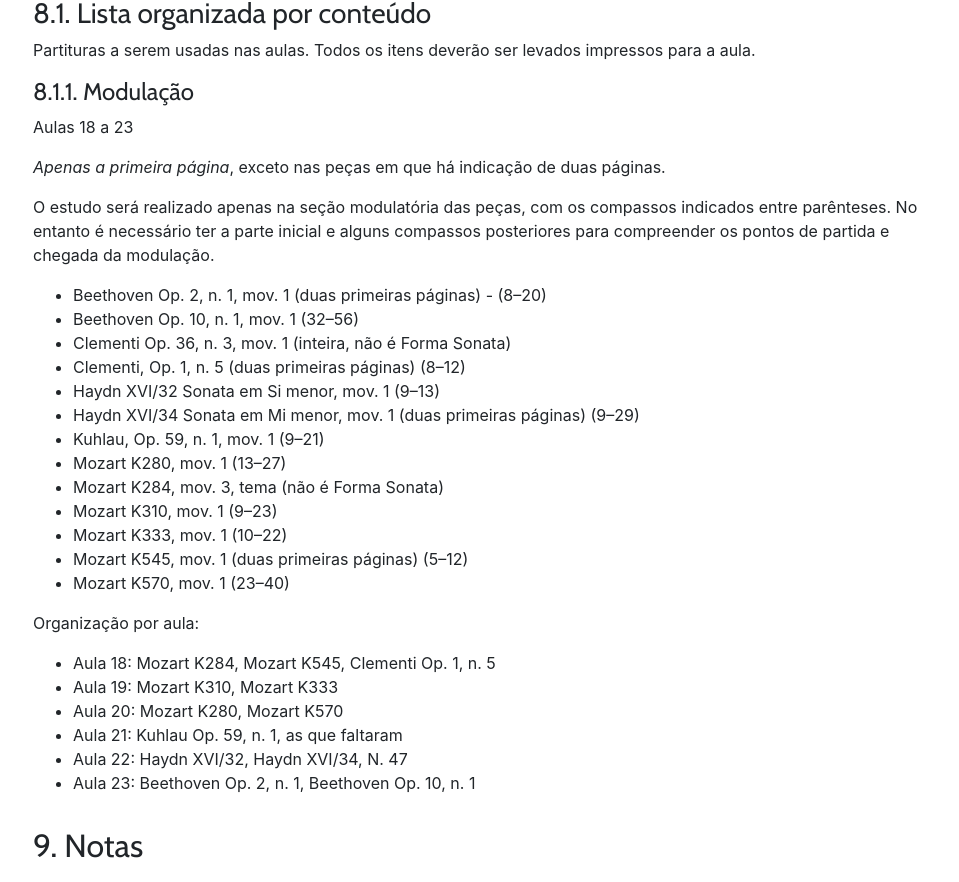
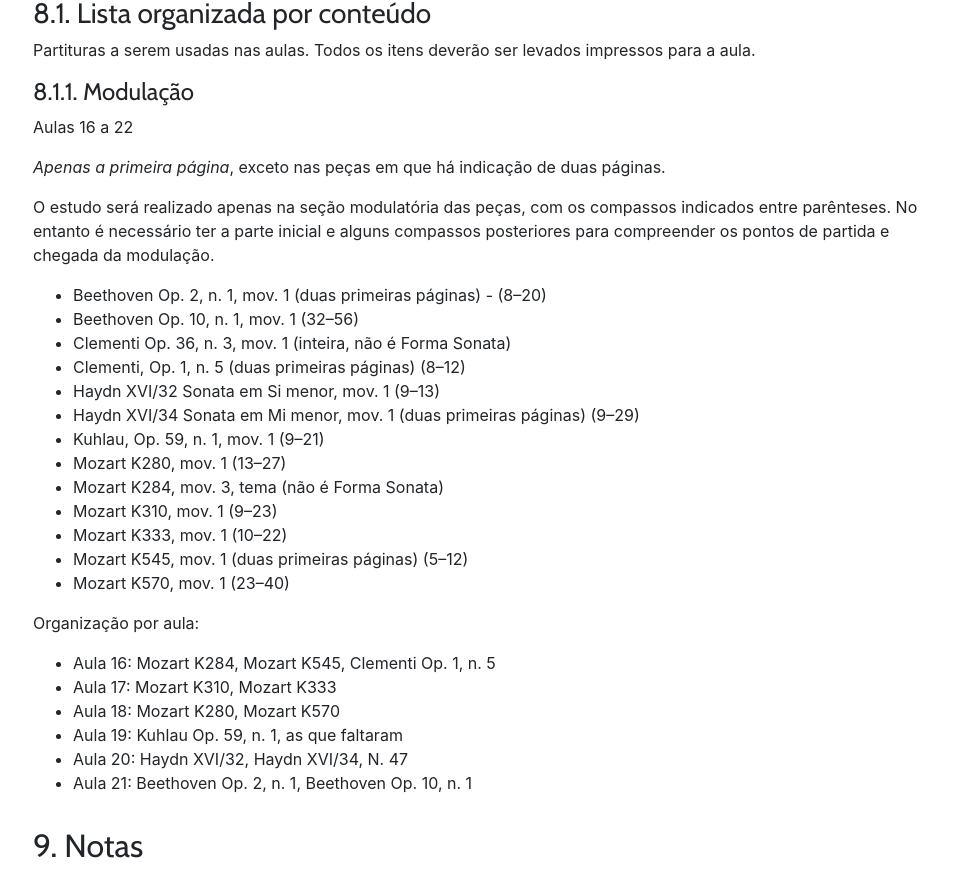
Before and after one commit to kroger/genosmus, a Jekyll site: the page built from _marcos/musa70.md, in a window 1280 px wide and 1400 px high, scrolled down 4631 px. Shown: the part 143-1025 px from the top of the window, without its empty margins (67-1026 px from the left). Built offline with Jekyll 4.4.1, drawn with Linux system fonts in a browser that asks for light colours; nearby versions of some CDN libraries; the table of contents is made by our own code.

Commit message:
Ajusta cronograma de material a semestre curto
- Partituras organizadas por aula

```diff
--- a/_marcos/musa70.md
+++ b/_marcos/musa70.md
@@ -233,7 +233,7 @@ Aula 11, dia 05/09/2019 (prova)
 
 #### 8.1.1. Modulação
 
-Aulas 18 a 23
+Aulas 16 a 22
 
 *Apenas a primeira página*, exceto nas peças em
  que há indicação de duas páginas.
@@ -259,12 +259,12 @@ partida e chegada da modulação.
 
 Organização por aula:
 
-- Aula 18: Mozart K284, Mozart K545, Clementi Op. 1, n. 5
-- Aula 19: Mozart K310, Mozart K333
-- Aula 20: Mozart K280, Mozart K570
-- Aula 21: Kuhlau Op. 59, n. 1, as que faltaram
-- Aula 22: Haydn XVI/32, Haydn XVI/34, N. 47
-- Aula 23: Beethoven Op. 2, n. 1, Beethoven Op. 10, n. 1
+- Aula 16: Mozart K284, Mozart K545, Clementi Op. 1, n. 5
+- Aula 17: Mozart K310, Mozart K333
+- Aula 18: Mozart K280, Mozart K570
+- Aula 19: Kuhlau Op. 59, n. 1, as que faltaram
+- Aula 20: Haydn XVI/32, Haydn XVI/34, N. 47
+- Aula 21: Beethoven Op. 2, n. 1, Beethoven Op. 10, n. 1
 
 <!-- #### 7.1.3. Análise harmônica e formal (formas compostas)
 
```
